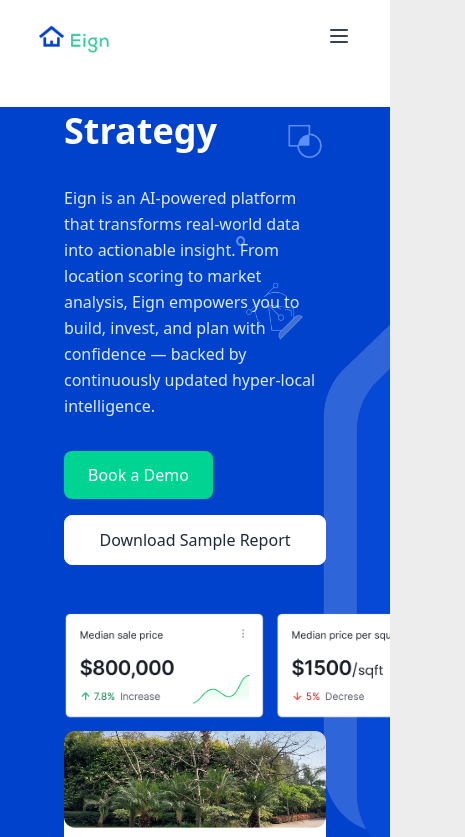
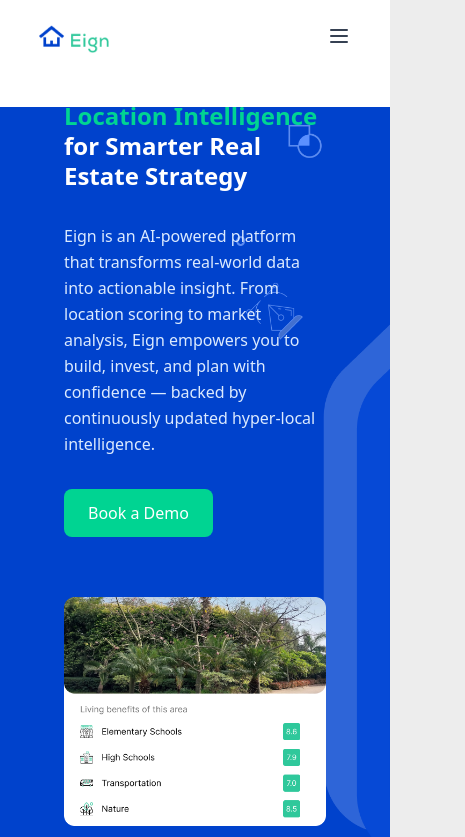
Before and after one commit to keyup-lo/eign-frontend, a Next.js app: page /platform in a window 390 px wide. Shown: the top 837 px of the page, 465 px wide, since content can reach past the window. Built offline with nearby package versions, Linux system fonts and the light colour scheme.

Commit message:
fixed the platform page for mobile

```diff
--- a/src/app/platform/page.tsx
+++ b/src/app/platform/page.tsx
@@ -6,6 +6,7 @@ import HeroSection from '@/components/Platform/HeroSection';
 import MarketInsightsSection from '@/components/Platform/MarketInsightsSection';
 import TrustedBySection from '@/components/Platform/TrustedBySection';
 import WhatYouCanDoSection from '@/components/Platform/WhatYouCanDoSection';
+import '../../styles/platform/page.css';
 
 export default function Platform() {
   return (
@@ -16,7 +17,9 @@ export default function Platform() {
       </div>
       <TrustedBySection />
       <WhatYouCanDoSection />
-      <LocalContentSection />
+      <div className='lcs'>
+        <LocalContentSection />
+      </div>
       <MarketInsightsSection />
       <CTASection />
       <Footer />
--- a/src/components/Platform/HeroSection.tsx
+++ b/src/components/Platform/HeroSection.tsx
@@ -1,5 +1,6 @@
 import Image from 'next/image'
 import Link from 'next/link'
+import '../../styles/platform/hero-section.css';
 
 export default function PlatformHeroSection() {
     return (
@@ -11,7 +12,7 @@ export default function PlatformHeroSection() {
             <div className="space-y-8">
               {/* Main Heading */}
               <div className="space-y-4">
-                <h1 className="text-4xl font-bold leading-tight">
+                <h1 className="hero_title text-4xl font-bold leading-tight">
                 <span className="text-emerald-400">Location Intelligence </span>
                   for Smarter Real Estate Strategy
                 </h1>
@@ -29,7 +30,7 @@ export default function PlatformHeroSection() {
                     Book a Demo
                   </button>
                 </Link>
-                <button className="bg-white bg-opacity-20 hover:bg-opacity-30 text-gray-800 border border-white border-opacity-30 px-6 py-3 rounded-lg font-medium transition-all">
+                <button className="dsr_button bg-white bg-opacity-20 hover:bg-opacity-30 text-gray-800 border border-white border-opacity-30 px-6 py-3 rounded-lg font-medium transition-all">
                   Download Sample Report
                 </button>
               </div>
@@ -43,14 +44,14 @@ export default function PlatformHeroSection() {
                   alt="Company Logo"
                   width={200}
                   height={100}
-                  className="cursor-pointer"
+                  className="graph_img cursor-pointer"
                 />
                 <Image
                   src="/images/platform/hero_2.png"
                   alt="Company Logo"
                   width={200}
                   height={100}
-                  className="cursor-pointer"
+                  className="graph_img cursor-pointer"
                 />
               </div>
               <div>
--- a/src/components/Platform/MarketInsightsSection.tsx
+++ b/src/components/Platform/MarketInsightsSection.tsx
@@ -5,6 +5,8 @@ import Link from 'next/link'
 import { useState, useEffect } from 'react'
 import WYG from './MarketInsightsSection/WYG';
 import WhoUses from './MarketInsightsSection/WhoUses';
+import '../../styles/platform/market-section.css';
+
 
 export default function MarketInsightsSection() {
     const dataEngineFeatures = [
@@ -79,10 +81,10 @@ export default function MarketInsightsSection() {
         <div className="max-w-7xl mx-auto">
 
           {/* Top Section - Market Stats and Insights */}
-          <div className="flex items-center justify-center gap-8 mb-10">
+          <div className="top_section flex items-center justify-center gap-8 mb-10">
 
             {/* Left - Market Stats Card */}
-            <div className="bg-blue-100 rounded-xl p-6 w-[25%]">
+            <div className="market_stats bg-blue-100 rounded-xl p-6 w-[25%]">
               <p className="text-gray-600 text-xs font-normal mb-4">Data</p>
               <h3 className="text-2xl font-semibold text-gray-900 mb-12">
                 Flexible Market Stats that Enhance User Experience
@@ -97,7 +99,7 @@ export default function MarketInsightsSection() {
             </div>
 
             {/* Right - Powerful Market Insights */}
-            <div className="bg-blue-700 rounded-2xl p-8 text-white flex flex-col items-center justify-center w-[45%] h-[25em]">
+            <div className="market_insights bg-blue-700 rounded-2xl p-8 text-white flex flex-col items-center justify-center w-[45%] h-[25em]">
               <h3 className="text-3xl font-bold mb-6">
                 Powerful Market <span className="text-blue-100 font-normal">Insights</span>
               </h3>
@@ -110,10 +112,10 @@ export default function MarketInsightsSection() {
           </div>
 
           {/* What you get Section */}
-          <div className="mb-20 mx-30">
+          <div className="wyg mb-20 mx-30">
             <h2 className="text-3xl font-semibold text-gray-900 text-center mb-12">What you get</h2>
 
-            <div className="flex items-center justify-center gap-5">
+            <div className="wyg_holder flex items-center justify-center gap-5">
 
               {/* Data Engine */}
               <WYG
@@ -163,7 +165,7 @@ export default function MarketInsightsSection() {
                   alt="Company Logo"
                   width={550}
                   height={500}
-                  className="cursor-pointer"
+                  className="wue_img cursor-pointer"
               />
             </div>
           </div>
--- a/src/components/Platform/WhatYouCanDoSection.tsx
+++ b/src/components/Platform/WhatYouCanDoSection.tsx
@@ -1,4 +1,5 @@
 import Image from 'next/image'
+import '../../styles/platform/wycd-section.css';
 
 export default function WhatYouCanDoSection() {
     const features = [
@@ -70,7 +71,7 @@ export default function WhatYouCanDoSection() {
             </div>
 
             {/* Right Side - Widget/Map Preview */}
-            <div className="flex items-center justify-center">
+            <div className="wycd_img flex items-center justify-center">
               <Image
                 src="/images/platform/wycd.png"
                 alt="Company Logo"
--- /dev/null
+++ b/src/styles/platform/hero-section.css
@@ -0,0 +1,10 @@
+@media (max-width: 768px){
+    .graph_img, .dsr_button{
+        display: none;
+    }
+
+    .hero_title{
+        font-size: x-large;
+        padding-top: 15%;
+    }
+}
--- /dev/null
+++ b/src/styles/platform/market-section.css
@@ -0,0 +1,25 @@
+@media (max-width: 768px){
+    .wue_img{
+        display: none;
+    }
+
+    .top_section{
+        flex-direction: column;
+    }
+
+    .market_stats{
+        width: 90%;
+    }
+
+    .market_insights{
+        width: 90%;
+    }
+
+    .wyg_holder{
+        flex-direction: column;
+    }
+
+    .wyg{
+        margin: 0 5%;
+    }
+}
--- a/src/styles/homepage/page.css
+++ b/src/styles/platform/wycd-section.css
@@ -1,5 +1,5 @@
 @media (max-width: 768px){
-    .lcs{
+    .wycd_img, .dsr_button{
         display: none;
     }
 }
```
